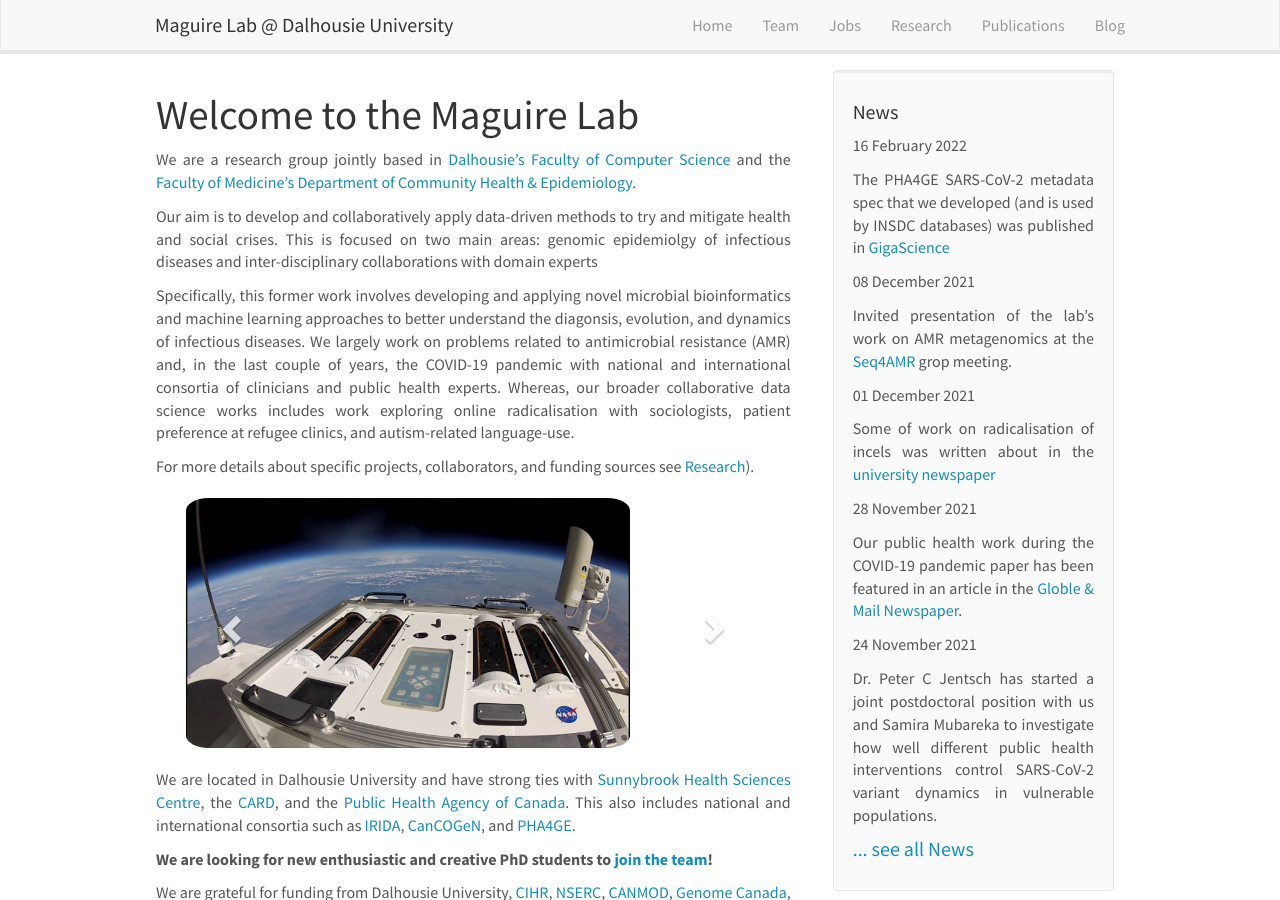
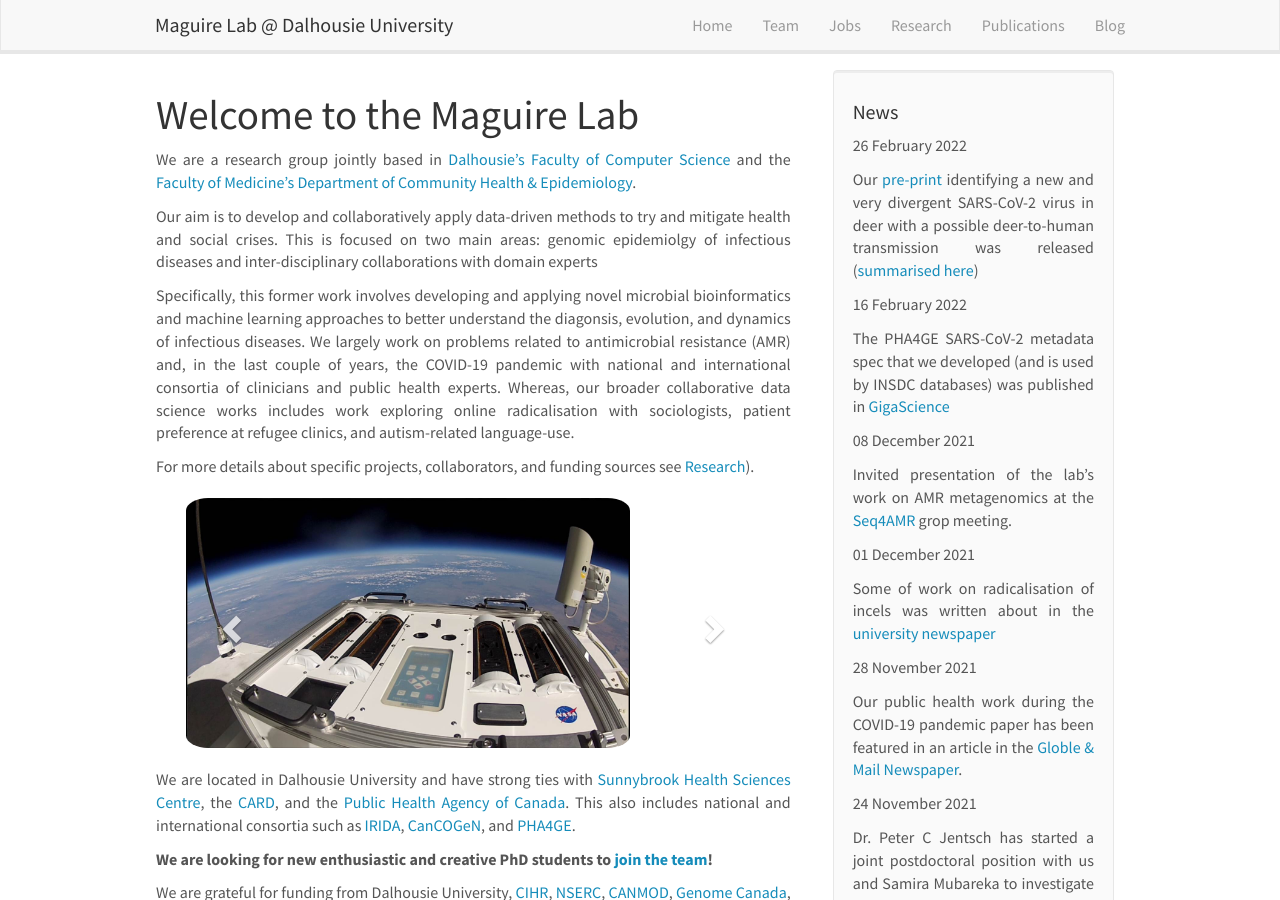
Before and after one commit to maguire-lab/maguire-lab.github.io, a Jekyll site: the page built from _pages/home.md, in a window 1280 px wide and 900 px high. Built offline with Jekyll 4.4.1, drawn with Linux system fonts in a browser that asks for light colours; nearby versions of some CDN libraries.

Commit message:
Add deer news

```diff
--- a/_data/news.yml
+++ b/_data/news.yml
@@ -1,3 +1,5 @@
+- date: "26 February 2022"
+  headline: "Our [pre-print](https://www.biorxiv.org/content/10.1101/2022.02.22.481551) identifying a new and very divergent SARS-CoV-2 virus in deer with a possible deer-to-human transmission was released ([summarised here](https://twitter.com/FinlayM/status/1497614846539534344))"
 - date: "16 February 2022"
   headline: "The PHA4GE SARS-CoV-2 metadata spec that we developed (and is used by INSDC databases) was published in [GigaScience](https://doi.org/10.1093/gigascience/giac003)"
 - date: 08 December 2021
```
